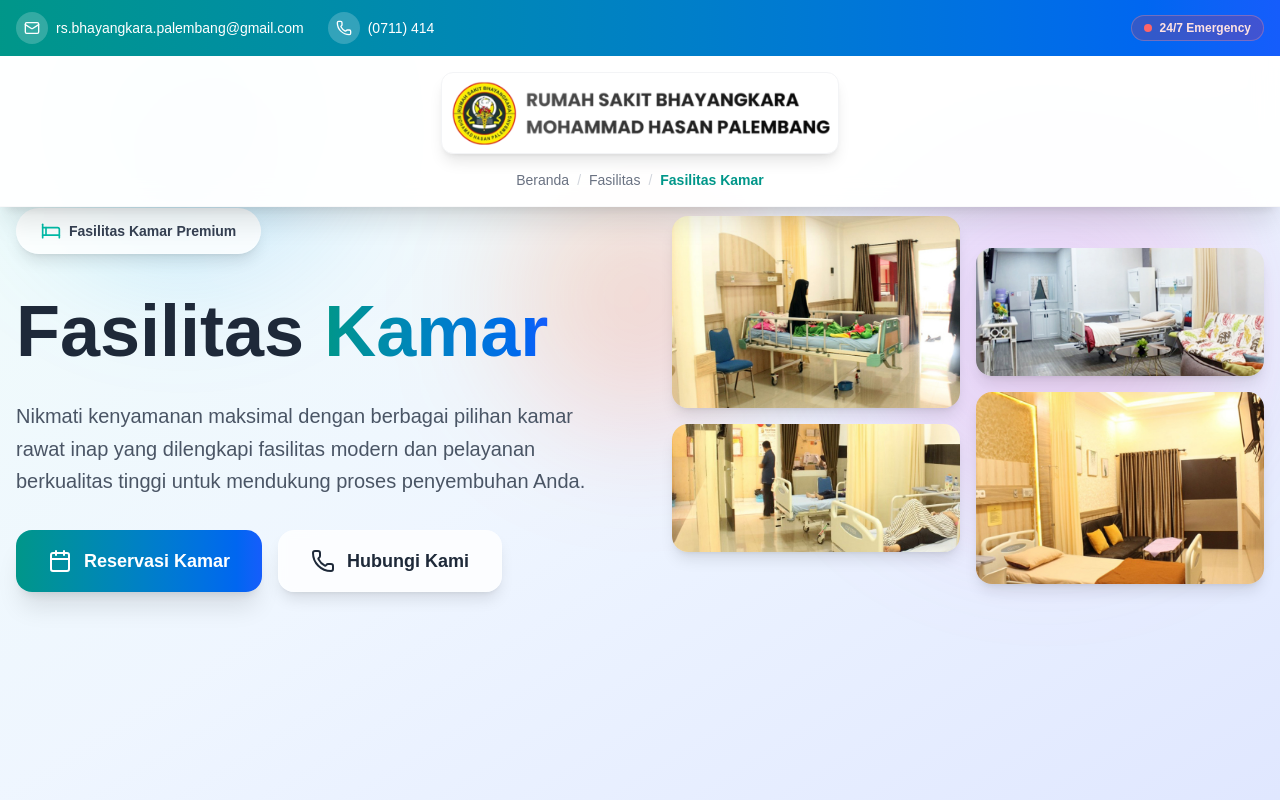
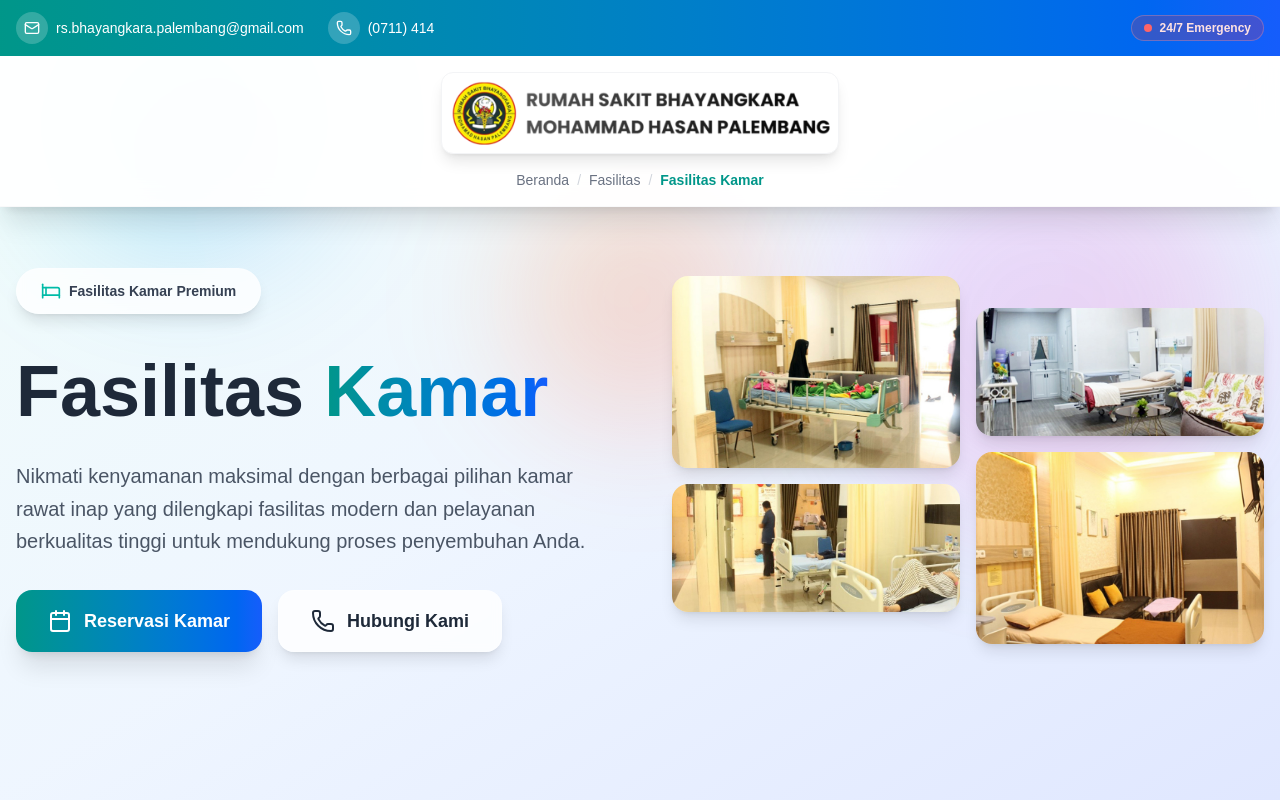
Before and after one commit to Kokorody/Web-profile-Bhayangkara, a Next.js app in the folder frontend/: page /fasilitas-kamar in a window 1280 px wide. Shown: the top 800 px of the page. Built offline with nearby package versions, Linux system fonts and the light colour scheme.

Commit message:
adjust hero section padding for improved layout consistency across pages

```diff
--- a/frontend/src/app/fasilitas-kamar/page.tsx
+++ b/frontend/src/app/fasilitas-kamar/page.tsx
@@ -493,7 +493,7 @@
       </header>
 
       {/* Hero Section */}
-      <section className="relative min-h-screen flex items-center justify-center overflow-hidden bg-gradient-to-br from-teal-50 via-blue-50 to-indigo-100">
+      <section className="relative min-h-screen flex pt-30 items-center justify-center overflow-hidden bg-gradient-to-br from-teal-50 via-blue-50 to-indigo-100">
         {/* Animated Background Elements */}
         <div className="absolute inset-0">
           <motion.div
--- a/frontend/src/app/fasilitas-peralatan-medis/page.tsx
+++ b/frontend/src/app/fasilitas-peralatan-medis/page.tsx
@@ -591,7 +591,7 @@
       </header>
 
       {/* Hero Section */}
-      <section className="relative min-h-screen flex items-center justify-center overflow-hidden bg-gradient-to-br from-blue-50 via-purple-50 to-indigo-100">
+      <section className="relative min-h-screen flex pt-30 items-center justify-center overflow-hidden bg-gradient-to-br from-blue-50 via-purple-50 to-indigo-100">
         {/* Animated Background Elements */}
         <div className="absolute inset-0">
           <motion.div
--- a/frontend/src/app/fasilitas-rumah-sakit/page.tsx
+++ b/frontend/src/app/fasilitas-rumah-sakit/page.tsx
@@ -675,7 +675,7 @@
       </header>
 
       {/* Hero Section */}
-      <section className="relative pt-45 pb-16 bg-gradient-to-br from-teal-50 via-blue-50 to-purple-50 overflow-hidden">
+      <section className="relative pt-55 pb-16 bg-gradient-to-br from-teal-50 via-blue-50 to-purple-50 overflow-hidden">
         <motion.div style={{ y: y1 }} className="absolute inset-0 opacity-10">
           <div className="absolute top-10 left-10 w-32 h-32 bg-teal-300 rounded-full blur-3xl" />
           <div className="absolute top-40 right-20 w-48 h-48 bg-blue-300 rounded-full blur-3xl" />
```
